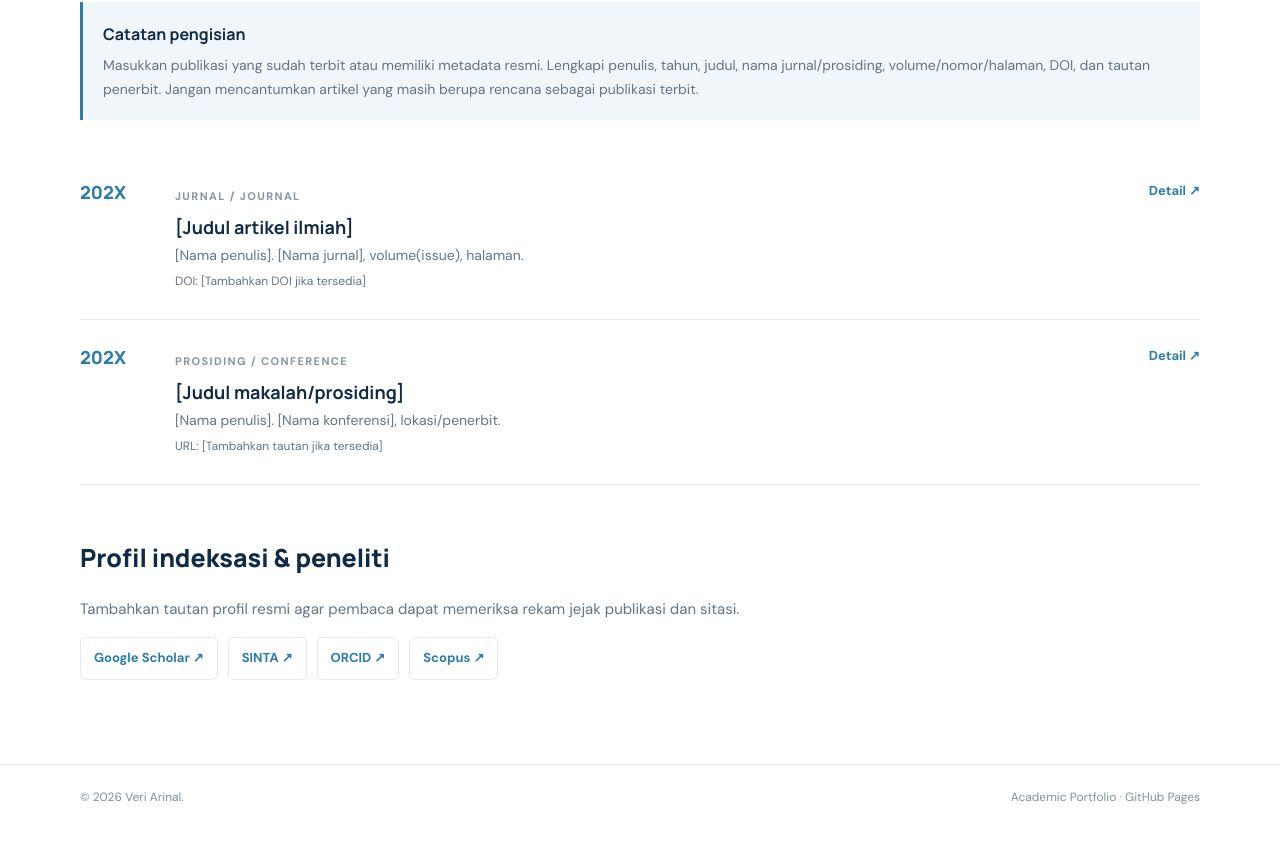
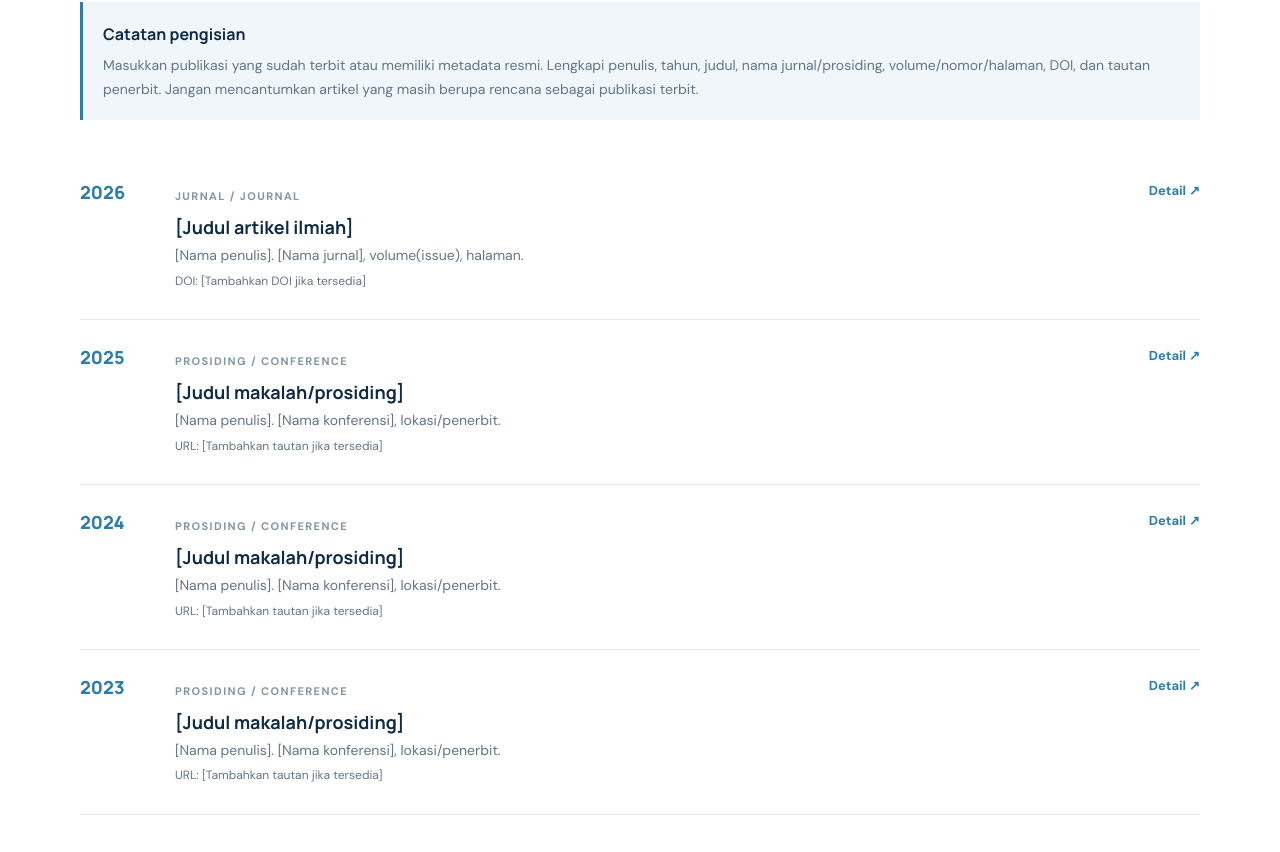
Before and after one commit to veriarinal/veriarinal.github.io, a plain HTML site: page publications.html in a window 1280 px wide. Shown: the part 448-1300 px from the top of the page. Before the commit the page ends 1278 px from the top, so only its background shows below. Drawn offline with Linux system fonts and the light colour scheme.

Commit message:
Add files via upload

```diff
--- a/publications.html
+++ b/publications.html
@@ -4,8 +4,10 @@
 <main id="main"><section class="page-hero"><div class="container"><p class="eyebrow" data-i18n="publications_eyebrow">KARYA ILMIAH</p><h1 data-i18n="publications_title">Publikasi</h1><p data-i18n="publications_lead">Daftar artikel jurnal, prosiding, buku, dan karya ilmiah lainnya.</p></div></section>
 <section class="section container"><div class="notice"><strong data-i18n="publication_notice_title">Catatan pengisian</strong><p data-i18n="publication_notice">Masukkan publikasi yang sudah terbit atau memiliki metadata resmi. Lengkapi penulis, tahun, judul, nama jurnal/prosiding, volume/nomor/halaman, DOI, dan tautan penerbit. Jangan mencantumkan artikel yang masih berupa rencana sebagai publikasi terbit.</p></div>
 <div class="publication-list">
-<article class="publication-item"><div class="pub-year">202X</div><div><span class="pub-type" data-i18n="pub_type_journal">JURNAL / JOURNAL</span><h3>[Judul artikel ilmiah]</h3><p>[Nama penulis]. [Nama jurnal], volume(issue), halaman.</p><p class="pub-meta">DOI: [Tambahkan DOI jika tersedia]</p></div><a class="text-link" href="#" aria-label="Tautan publikasi">Detail ↗</a></article>
-<article class="publication-item"><div class="pub-year">202X</div><div><span class="pub-type" data-i18n="pub_type_conference">PROSIDING / CONFERENCE</span><h3>[Judul makalah/prosiding]</h3><p>[Nama penulis]. [Nama konferensi], lokasi/penerbit.</p><p class="pub-meta">URL: [Tambahkan tautan jika tersedia]</p></div><a class="text-link" href="#" aria-label="Tautan publikasi">Detail ↗</a></article>
+<article class="publication-item"><div class="pub-year">2026</div><div><span class="pub-type" data-i18n="pub_type_journal">JURNAL / JOURNAL</span><h3>[Judul artikel ilmiah]</h3><p>[Nama penulis]. [Nama jurnal], volume(issue), halaman.</p><p class="pub-meta">DOI: [Tambahkan DOI jika tersedia]</p></div><a class="text-link" href="#" aria-label="Tautan publikasi">Detail ↗</a></article>
+<article class="publication-item"><div class="pub-year">2025</div><div><span class="pub-type" data-i18n="pub_type_conference">PROSIDING / CONFERENCE</span><h3>[Judul makalah/prosiding]</h3><p>[Nama penulis]. [Nama konferensi], lokasi/penerbit.</p><p class="pub-meta">URL: [Tambahkan tautan jika tersedia]</p></div><a class="text-link" href="#" aria-label="Tautan publikasi">Detail ↗</a></article>
+<article class="publication-item"><div class="pub-year">2024</div><div><span class="pub-type" data-i18n="pub_type_conference">PROSIDING / CONFERENCE</span><h3>[Judul makalah/prosiding]</h3><p>[Nama penulis]. [Nama konferensi], lokasi/penerbit.</p><p class="pub-meta">URL: [Tambahkan tautan jika tersedia]</p></div><a class="text-link" href="#" aria-label="Tautan publikasi">Detail ↗</a></article>
+<article class="publication-item"><div class="pub-year">2023</div><div><span class="pub-type" data-i18n="pub_type_conference">PROSIDING / CONFERENCE</span><h3>[Judul makalah/prosiding]</h3><p>[Nama penulis]. [Nama konferensi], lokasi/penerbit.</p><p class="pub-meta">URL: [Tambahkan tautan jika tersedia]</p></div><a class="text-link" href="#" aria-label="Tautan publikasi">Detail ↗</a></article>
 </div>
 <div class="profile-links"><h2 data-i18n="profiles_title">Profil indeksasi & peneliti</h2><p data-i18n="profiles_text">Tambahkan tautan profil resmi agar pembaca dapat memeriksa rekam jejak publikasi dan sitasi.</p><div class="link-chips"><a href="#" target="_blank" rel="noopener">Google Scholar ↗</a><a href="#" target="_blank" rel="noopener">SINTA ↗</a><a href="#" target="_blank" rel="noopener">ORCID ↗</a><a href="#" target="_blank" rel="noopener">Scopus ↗</a></div></div>
 </section></main><footer class="site-footer"><div class="container footer-inner"><span>© <span id="year"></span> Veri Arinal.</span><span>Academic Portfolio · GitHub Pages</span></div></footer></body></html>
```
